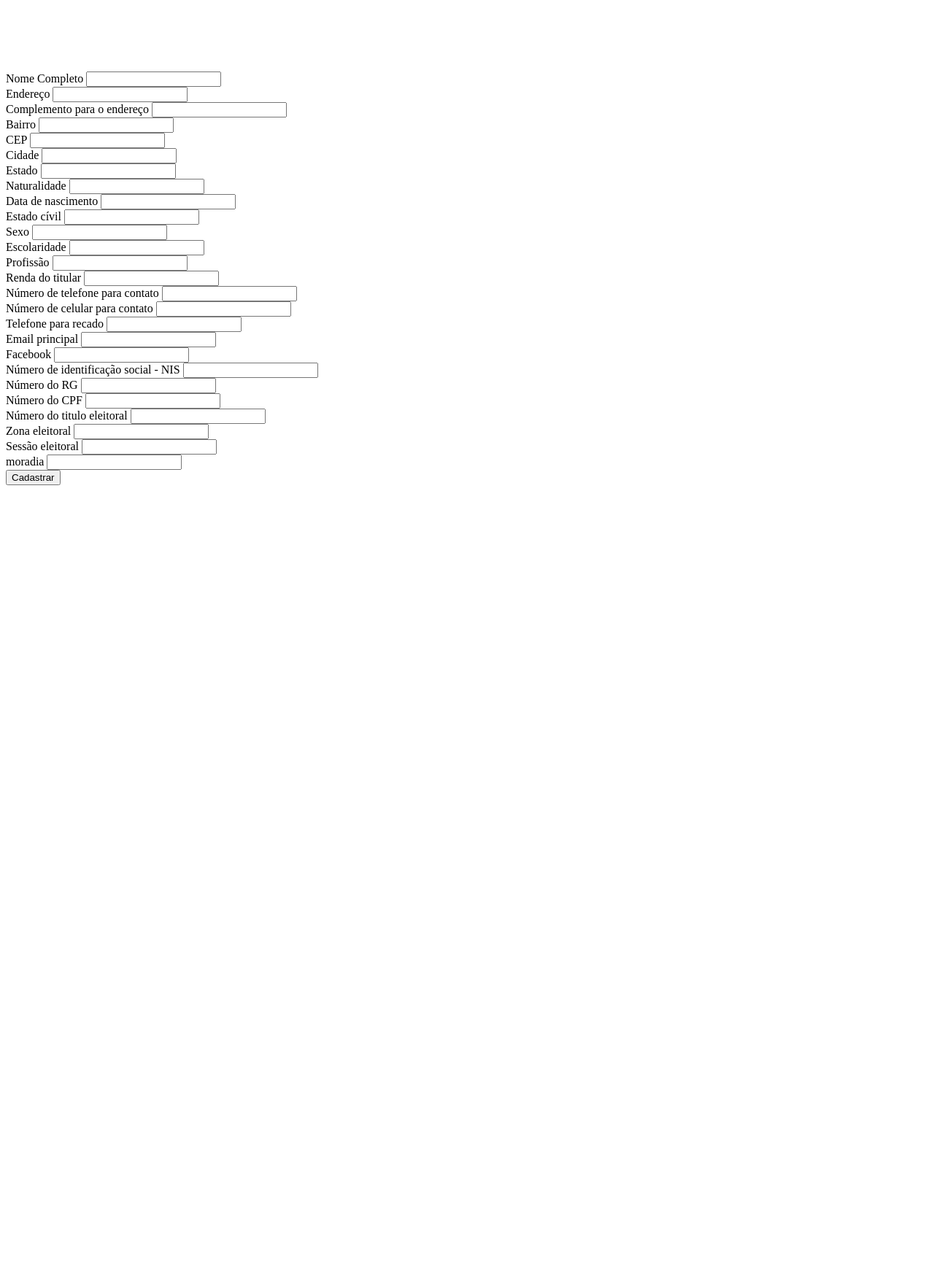
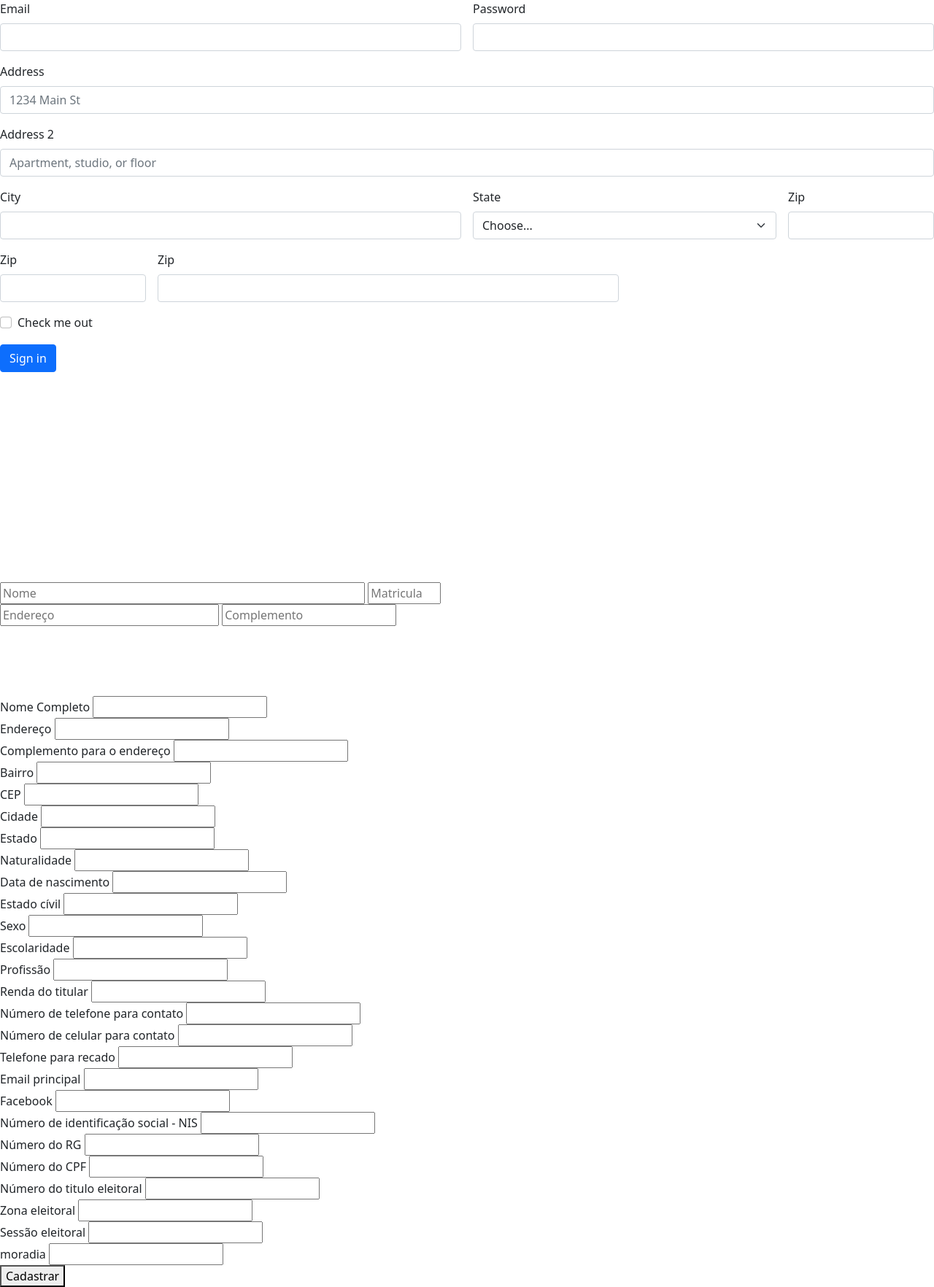
Before and after one commit to Guilhermesude/projetoIntegrador, a PHP site: page /cadastro.html in a window 1280 px wide. Shown: the whole page at 73% size. Before the commit the page ends 665 px from the top, so only its background shows below. Run offline with PHP 8.4, Linux system fonts and the light colour scheme.

Commit message:
alterações no formulario

```diff
--- a/site/cadastro.html
+++ b/site/cadastro.html
@@ -8,10 +8,72 @@
 	<head>
 		<meta charset="utf-8" />
 		<script src="https://ajax.googleapis.com/ajax/libs/jquery/3.3.1/jquery.min.js"></script>
+        <!-- CSS only -->
+        <link href="https://cdn.jsdelivr.net/npm/bootstrap@5.1.3/dist/css/bootstrap.min.css" rel="stylesheet" integrity="sha384-1BmE4kWBq78iYhFldvKuhfTAU6auU8tT94WrHftjDbrCEXSU1oBoqyl2QvZ6jIW3" crossorigin="anonymous">
 	</head>
 
 	<body >
+
+        <form class="row g-3">
+            <div class="col-md-6">
+              <label for="inputEmail4" class="form-label">Email</label>
+              <input type="email" class="form-control" id="inputEmail4">
+            </div>
+            <div class="col-md-6">
+              <label for="inputPassword4" class="form-label">Password</label>
+              <input type="password" class="form-control" id="inputPassword4">
+            </div>
+            <div class="col-12">
+              <label for="inputAddress" class="form-label">Address</label>
+              <input type="text" class="form-control" id="inputAddress" placeholder="1234 Main St">
+            </div>
+            <div class="col-12">
+              <label for="inputAddress2" class="form-label">Address 2</label>
+              <input type="text" class="form-control" id="inputAddress2" placeholder="Apartment, studio, or floor">
+            </div>
+            <div class="col-md-6">
+              <label for="inputCity" class="form-label">City</label>
+              <input type="text" class="form-control" id="inputCity">
+            </div>
+            <div class="col-md-4">
+              <label for="inputState" class="form-label">State</label>
+              <select id="inputState" class="form-select">
+                <option selected>Choose...</option>
+                <option>...</option>
+              </select>
+            </div>
+            <div class="col-md-2">
+              <label for="inputZip" class="form-label">Zip</label>
+              <input type="text" class="form-control" id="inputZip">
+            </div>
+            <div class="col-md-2">
+                <label for="inputZip" class="form-label">Zip</label>
+                <input type="text" class="form-control" id="inputZip">
+              </div>
+              <div class="col-md-6">
+                <label for="inputZip" class="form-label">Zip</label>
+                <input type="text" class="form-control" id="inputZip">
+              </div>
+            <div class="col-12">
+              <div class="form-check">
+                <input class="form-check-input" type="checkbox" id="gridCheck">
+                <label class="form-check-label" for="gridCheck">
+                  Check me out
+                </label>
+              </div>
+            </div>
+            <div class="col-12">
+              <button type="submit" class="btn btn-primary">Sign in</button>
+            </div>
+          </form>
+        <br><br><br><br><br><br><br><br><br><br><br><br>
         <form id="cadastroTitular" action="envioDados.php" method="POST">
+
+            <input name="nome" type="text" id="nomeCompleto" placeholder="Nome" style="width: 500px;">
+            <input name="matricula" type="text" id="NumMatricula" placeholder="Matricula" style="width:100px;"><br>
+            <input name="endereco" type="text" id="endereco" placeholder="Endereço" style="width: 300px;">
+            <input name="complemento" type="text" id="complemento" placeholder="Complemento">
+
 
             <br><bR><br><br><br>
 
--- a/site/login.html
+++ b/site/login.html
@@ -10,5 +10,9 @@
     <input name="senha" type="password" id="senha">
 
     <br><br>
+    <button type="button" id="dadosLogin" style="color: green;" >Entrar</button>
+
 </form>
-<button type="button" id="dadosLogin" style="color: green;" >Entrar</button>
+
+
+<script type="text/javascript" src="js/funcionalidadeBotoes.js" defer></script>
```
Also changed, not shown: site/envioDados.php (+31 -12 lines), site/js/funcionalidadeBotoes.js (+9 -1 lines), 1 other file.
